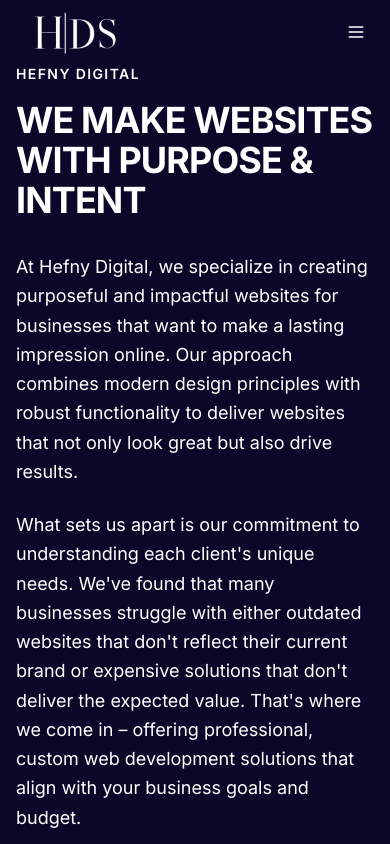
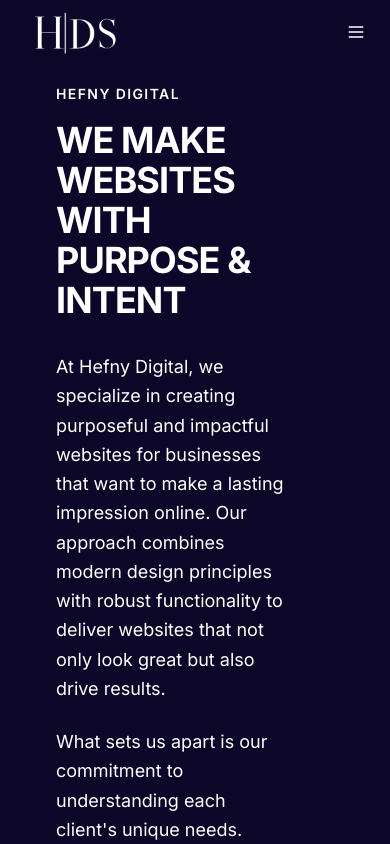
Before and after one commit to mohhef/Hefny-Digital, a Next.js app in the folder hefny-digital-frontend/: page /en/about in a window 390 px wide. Shown: the top 844 px of the page. Built offline with nearby package versions, Linux system fonts and the light colour scheme; grey boxes are pictures that could not be loaded.

Commit message:
Fix few things

```diff
--- a/hefny-digital-frontend/src/app/[locale]/about/page.tsx
+++ b/hefny-digital-frontend/src/app/[locale]/about/page.tsx
@@ -12,9 +12,9 @@
   return (
     <main className="min-h-screen bg-gradient-to-br from-[rgb(12,7,40)] to-[rgb(12,7,40)]">
       <Navbar />
-      <section className="py-16 md:py-24 bg-gradient-to-br from-[rgb(12,7,40)] to-[rgb(12,7,40)]">
-        <div className="container mx-auto px-4">
-          <div className="flex flex-col lg:flex-row items-center lg:items-start gap-12">
+      <section className="py-16 px-10 md:py-16 bg-gradient-to-br from-[rgb(12,7,40)] to-[rgb(12,7,40)]">
+        <div className="container mx-auto px-4 py-5">
+          <div className="flex lg:flex-row items-center lg:items-start gap-12">
             {/* Left Column - Text Content */}
             <div className="lg:w-2/3 space-y-8">
               <div className="space-y-4">
@@ -40,7 +40,8 @@
 
               <div className="pt-4">
                 {/* @ts-expect-error idk */}
-                <Link href="/book-strategy-call"
+                <Link
+                  href="/book-strategy-call"
                   className="inline-block px-8 py-4 text-lg font-semibold text-white bg-blue-600 rounded-md shadow-lg hover:bg-blue-700 transition-colors duration-200 hover:shadow-xl"
                 >
                   {t("ctaButton")}
--- a/hefny-digital-frontend/src/app/[locale]/book-strategy-call/page.tsx
+++ b/hefny-digital-frontend/src/app/[locale]/book-strategy-call/page.tsx
@@ -18,7 +18,7 @@
   return (
     <div className="min-h-screen bg-gradient-to-br from-[rgb(12,7,40)] to-[rgb(12,7,40)]">
       <Navbar />
-      <div className="container mx-auto py-16 max-w-5xl">
+      <div className="container mx-auto py-16 max-w-5xl px-5">
         <motion.div
           className="bg-white shadow-xl rounded-lg p-6"
           initial="hidden"
--- a/hefny-digital-frontend/src/app/[locale]/contact/page.tsx
+++ b/hefny-digital-frontend/src/app/[locale]/contact/page.tsx
@@ -5,7 +5,7 @@
   return (
     <div className="min-h-screen flex flex-col bg-gradient-to-br from-[rgb(12,7,40)] to-[rgb(12,7,40)]">
       <Navbar />
-      <main className="flex-1 bg-gradient-to-b from-background to-background/95">
+      <main className="flex-1 bg-gradient-to-b from-background to-background/95 py-5">
         <Contact />
       </main>
       <Footer />
--- a/hefny-digital-frontend/src/components/Navbar.tsx
+++ b/hefny-digital-frontend/src/components/Navbar.tsx
@@ -140,7 +140,7 @@
                 asChild
                 className="border-white hover:bg-white hover:text-gray-300"
               >
-               {/* @ts-expect-error idk */}
+                {/* @ts-expect-error idk */}
                 <Link href={"/login"}>{t("login")}</Link>
               </Button>
             )}
@@ -168,8 +168,8 @@
           <div className="px-2 pt-2 pb-3 space-y-1 sm:px-3">
             {!bookingPage && (
               <div>
-                <MobileNavLink href="#services">{t("services")}</MobileNavLink>
-                <MobileNavLink href="#portfolio">
+                <MobileNavLink href="/#services">{t("services")}</MobileNavLink>
+                <MobileNavLink href="/#portfolio">
                   {t("portfolio")}
                 </MobileNavLink>
                 <MobileNavLink href="/about">{t("about")}</MobileNavLink>
```
